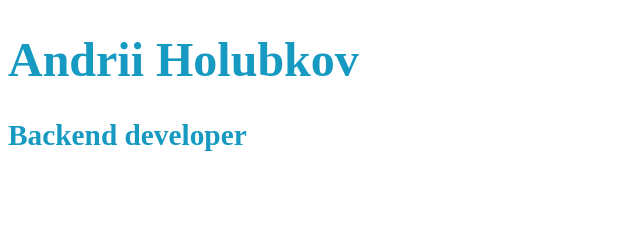
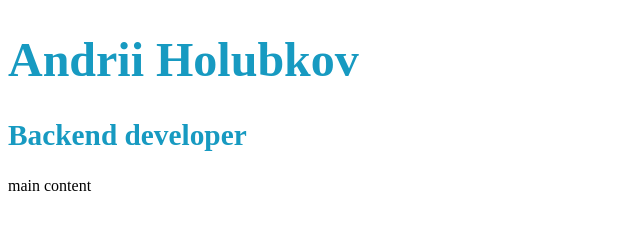
Before and after one commit to Folganoid/rsschool-cv, a plain HTML site: page index.html in a window 1280 px wide. Shown: the whole page, without its empty margins (0-640 px from the left). Drawn offline with Linux system fonts and the light colour scheme.

Commit message:
feat: main section

```diff
--- a/index.html
+++ b/index.html
@@ -12,7 +12,9 @@
       <h1>Andrii Holubkov</h1>
       <h2>Backend developer</h2>
     </header>
-    <main></main>
+    <main>
+      <p>main content</p>
+    </main>
     <footer></footer>
   </body>
 </html>
```
